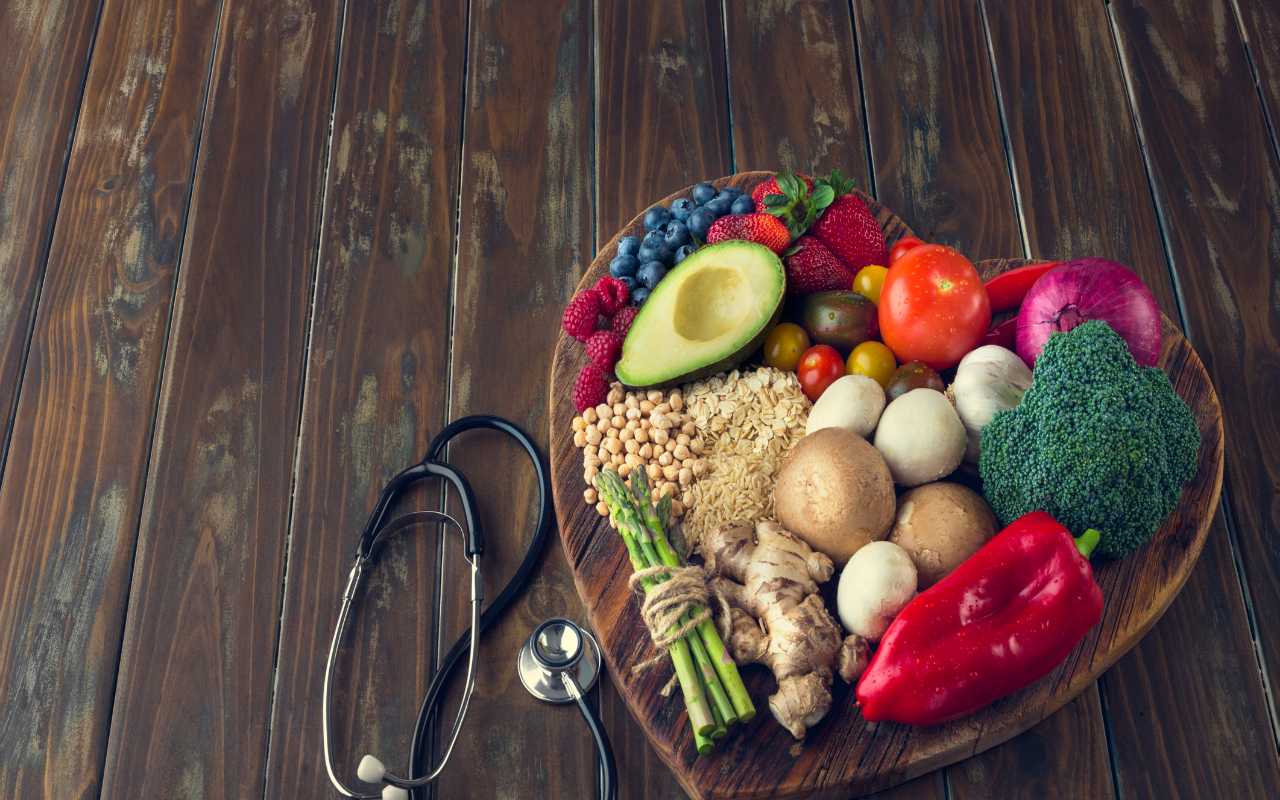
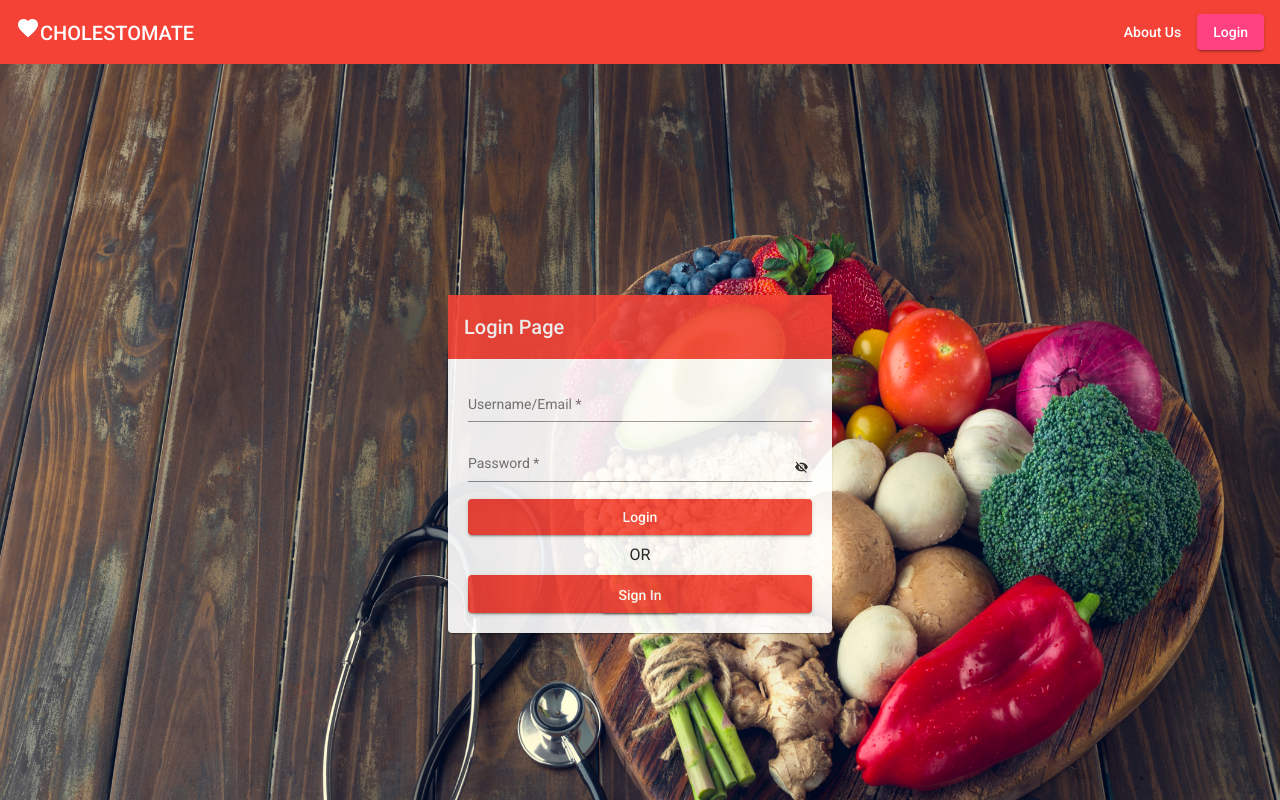
Before and after one commit to YomalSmarakoon/Cholesterol-Detection, an Angular app in the folder WEBMD/: page /login in a window 1280 px wide. Before the commit this address led to /. Shown: the top 800 px of the page. Built offline with nearby package versions, Linux system fonts and the light colour scheme.

Commit message:
Added the nav bar and start button(validation not working)

```diff
--- a/WEBMD/src/app/app-routing.module.ts
+++ b/WEBMD/src/app/app-routing.module.ts
@@ -1,11 +1,13 @@
 import { Component, NgModule } from '@angular/core';
 import { Routes, RouterModule } from '@angular/router';
 import { LoginComponent } from './login/login.component';
+import { MainPageComponent } from './main-page/main-page.component';
 import { SignupComponent } from './signup/signup.component';
 import { UserDetailFormComponent } from './user-detail-form/user-detail-form.component';
 
 const routes: Routes = [
-  {path:'', component:LoginComponent},
+  {path: '', component:MainPageComponent},
+  {path:'login', component:LoginComponent},
   {path:'signup', component:SignupComponent},
   {path: 'user-detail-form', component:UserDetailFormComponent}
 ];
--- a/WEBMD/src/app/app.component.html
+++ b/WEBMD/src/app/app.component.html
@@ -1,3 +1,12 @@
+<mat-toolbar color="warn" class="mat-elevation-z6">
+  <span><mat-icon>favorite</mat-icon>CHOLESTOMATE</span>
+
+  <div class="container"></div>
+
+  <a mat-button routerLink="#">About Us</a>
+  <a mat-raised-button  color="accent" routerLink="login">Login</a>
+
+  </mat-toolbar>
 <div class = "background">
   <img class = "image" src = "../assets/Images/background.jpg">
 </div>
--- a/WEBMD/src/app/app.component.scss
+++ b/WEBMD/src/app/app.component.scss
@@ -6,3 +6,6 @@
     height: 120%;
     width: 100%;
 }
+.container{
+    flex: 1 1 auto;
+}
--- a/WEBMD/src/app/app.module.ts
+++ b/WEBMD/src/app/app.module.ts
@@ -17,13 +17,16 @@ import {MatRadioModule} from '@angular/material/radio';
 import {MatIconModule} from '@angular/material/icon';
 import {MatMenuModule} from '@angular/material/menu';
 import {MatSelectModule} from '@angular/material/select';
+import { MainPageComponent } from './main-page/main-page.component';
+
 
 @NgModule({
   declarations: [
     AppComponent,
     LoginComponent,
     SignupComponent,
-    UserDetailFormComponent
+    UserDetailFormComponent,
+    MainPageComponent,
   ],
   imports: [
     BrowserModule,
--- a/WEBMD/src/app/login/login.component.html
+++ b/WEBMD/src/app/login/login.component.html
@@ -3,7 +3,7 @@
         <mat-toolbar color = "warn">Login Page</mat-toolbar>
         <form fxLayoutAlign = "stretch" fxLayout = "column" class = "login-form">
             <mat-form-field>
-              <input matInput placeholder="Username/Email" required>
+              <input matInput type = "email" placeholder="Username/Email" required>
             </mat-form-field>
 
             <mat-form-field>
@@ -12,9 +12,9 @@
               <mat-icon>{{hide ? 'visibility_off' : 'visibility'}}</mat-icon>
               </button>
               </mat-form-field>
-              <button routerLink = "user-detail-form" mat-raised-button type = "submit" color = "warn">Login</button>
+              <button routerLink="/user-detail-form"mat-raised-button type="submit" color = "warn">Login</button>
               <label fxLayoutAlign = "center" id = "or" color = "gray">OR</label>
-              <button routerLink = "signup" mat-raised-button type = "submit" color = "warn">Signup</button>
+              <a href= "signup" mat-raised-button color = "warn"><button mat-raised-button type = "button" color = "warn">Sign In</button></a>
           </form>
     </mat-card>
 </div>
--- a/WEBMD/src/app/login/login.component.ts
+++ b/WEBMD/src/app/login/login.component.ts
@@ -5,8 +5,11 @@ import { Component, OnInit } from '@angular/core';
   templateUrl: './login.component.html',
   styleUrls: ['./login.component.scss']
 })
-export class LoginComponent {
+export class LoginComponent implements OnInit {
   hide = true;
   constructor() { }
 
+  ngOnInit(): void {
+  }
+
 }
--- /dev/null
+++ b/WEBMD/src/app/main-page/main-page.component.html
@@ -0,0 +1 @@
+<button routerLink = "../login" mat-raised-button type="submit" color = "warn">Get Start</button>
--- /dev/null
+++ b/WEBMD/src/app/main-page/main-page.component.ts
@@ -0,0 +1,15 @@
+import { Component, OnInit } from '@angular/core';
+
+@Component({
+  selector: 'app-main-page',
+  templateUrl: './main-page.component.html',
+  styleUrls: ['./main-page.component.scss']
+})
+export class MainPageComponent implements OnInit {
+
+  constructor() { }
+
+  ngOnInit(): void {
+  }
+
+}
--- a/WEBMD/src/app/signup/signup.component.html
+++ b/WEBMD/src/app/signup/signup.component.html
@@ -27,7 +27,7 @@
                     <mat-icon>{{hide ? 'visibility_off' : 'visibility'}}</mat-icon>
                     </button>
                 </mat-form-field>
-              <button routerLink = "user-detail-form" mat-raised-button type = "submit" color = "warn">Create New Account</button>
+              <button routerLink = "/user-detail-form" mat-raised-button type = "submit" color = "warn">Create New Account</button>
           </form>
     </mat-card>
 </div>
--- a/WEBMD/src/app/user-detail-form/user-detail-form.component.html
+++ b/WEBMD/src/app/user-detail-form/user-detail-form.component.html
@@ -20,12 +20,12 @@
 
                   <label id="exercises">Gender?</label>
                   <mat-radio-group aria-label="Select an option" required>
-                    <mat-radio-button value="Male" id = "yes">Male</mat-radio-button>
-                    <mat-radio-button value="Female" id = "no">Female</mat-radio-button>
+                    <mat-radio-button value="Male" id = "male">Male</mat-radio-button>
+                    <mat-radio-button value="Female" id = "female">Female</mat-radio-button>
                     <mat-radio-button value="notFound" id = "notFound">Rather Not Found</mat-radio-button>
                   </mat-radio-group>
 
-                  <label id="exercises">Are you a smoker?</label>
+                  <label id="smoking">Are you a smoker?</label>
                   <mat-radio-group aria-label="Select an option" required>
                     <mat-radio-button value="yes" id = "yes">Yes</mat-radio-button>
                     <mat-radio-button value="no" id = "no">No</mat-radio-button>
--- a/WEBMD/src/app/user-detail-form/user-detail-form.component.scss
+++ b/WEBMD/src/app/user-detail-form/user-detail-form.component.scss
@@ -6,10 +6,10 @@
 .user-detail-form{
     padding : 20px;
 }
-#yes{
+#male{
     padding: 10px;
 }
-#no{
+#female{
     padding:10px;
 }
 #notFound{
@@ -20,3 +20,9 @@
     opacity: 0.75;
     font-size: 0.75em;
   }
+#yes{
+    padding: 10px;
+}
+#no{
+    padding: 10px;
+}
```
Also changed, not shown: WEBMD/src/app/main-page/main-page.component.scss (added), 1 other file (tests, documents, lock files or other folders).
